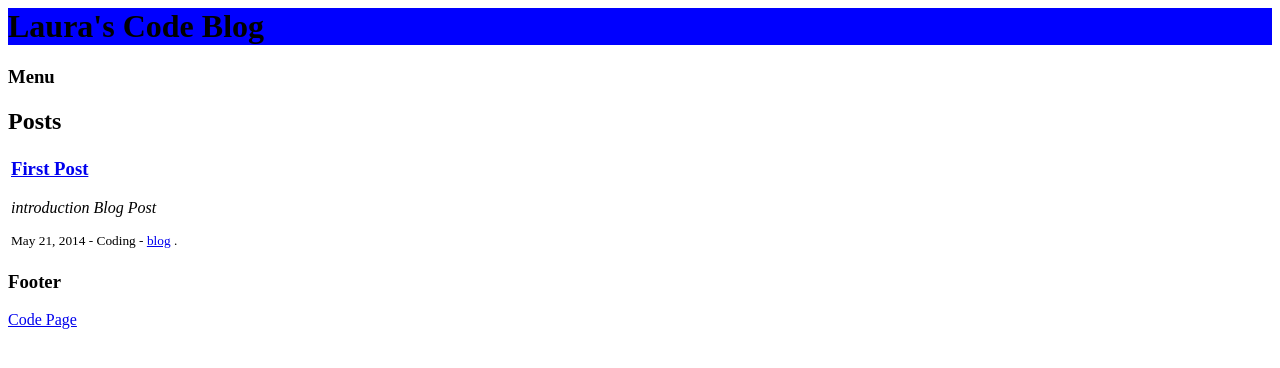
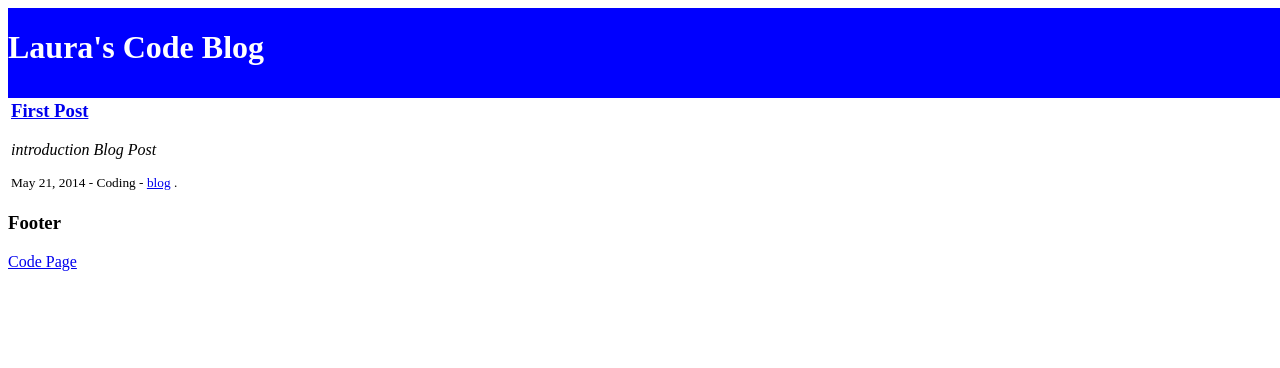
Before and after one commit to LauraR6561/Laurar6561.github.io, a Jekyll site: the page built from index.html, in a window 1280 px wide. Shown: the top 368 px of the page. Built offline with Jekyll 4.4.1, drawn with Linux system fonts in a browser that asks for light colours; Markdown is read by kramdown in place of the engine named in the settings.

Commit message:
formatting heading

```diff
--- a/css/template.css
+++ b/css/template.css
@@ -1,3 +1,11 @@
 #mainHeading{
+    position:absolute;
     background-color:blue;
+    width:100%;
+    height:10%;
 }
+
+#mainHeadingText{
+    position:relative;
+    color:white;
+}
```
